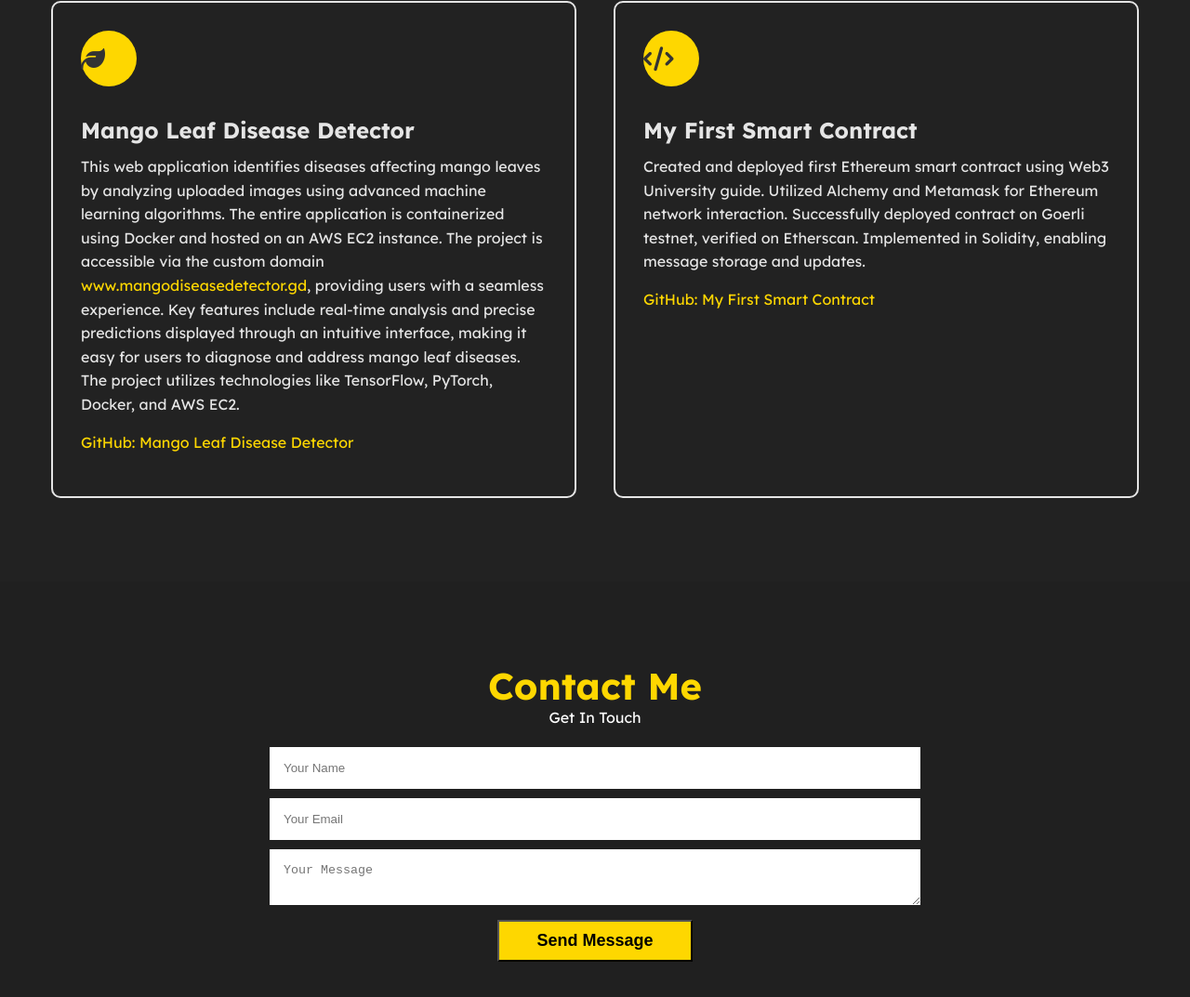
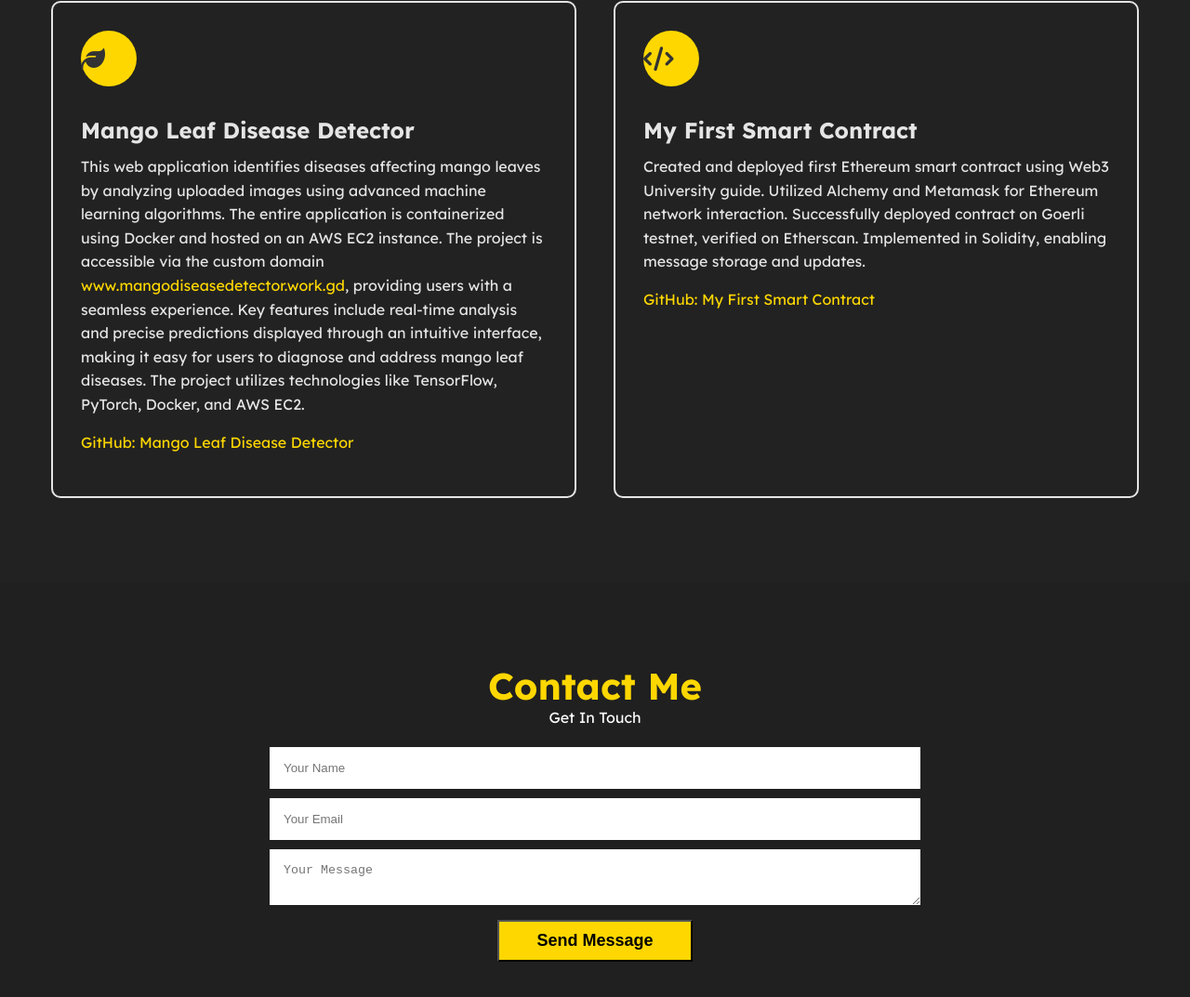
Before and after one commit to thegurjararyan/personal_portfolio, a plain HTML site: page index.html in a window 1280 px wide. Shown: the part 1896-2969 px from the top of the page at 93% size. Drawn offline with Linux system fonts and the light colour scheme.

Commit message:
Update index.html

```diff
--- a/index.html
+++ b/index.html
@@ -187,7 +187,7 @@
                     <i class="fa fa-leaf"></i>
                     <h4>Mango Leaf Disease Detector</h4>
                     <p>
-                        This web application identifies diseases affecting mango leaves by analyzing uploaded images using advanced machine learning algorithms. The entire application is containerized using Docker and hosted on an AWS EC2 instance. The project is accessible via the custom domain <a href="http://www.mangodiseasedetector.gd" target="_blank">www.mangodiseasedetector.gd</a>, providing users with a seamless experience. Key features include real-time analysis and precise predictions displayed through an intuitive interface, making it easy for users to diagnose and address mango leaf diseases. The project utilizes technologies like TensorFlow, PyTorch, Docker, and AWS EC2.
+                        This web application identifies diseases affecting mango leaves by analyzing uploaded images using advanced machine learning algorithms. The entire application is containerized using Docker and hosted on an AWS EC2 instance. The project is accessible via the custom domain <a href="http://www.mangodiseasedetector.work.gd" target="_blank">www.mangodiseasedetector.work.gd</a>, providing users with a seamless experience. Key features include real-time analysis and precise predictions displayed through an intuitive interface, making it easy for users to diagnose and address mango leaf diseases. The project utilizes technologies like TensorFlow, PyTorch, Docker, and AWS EC2.
                     </p>
                     <p>
                         <a href="https://github.com/thegurjararyan/-Mango-Leaf-Disease-Detector" target="_blank">GitHub: Mango Leaf Disease Detector</a>
```
